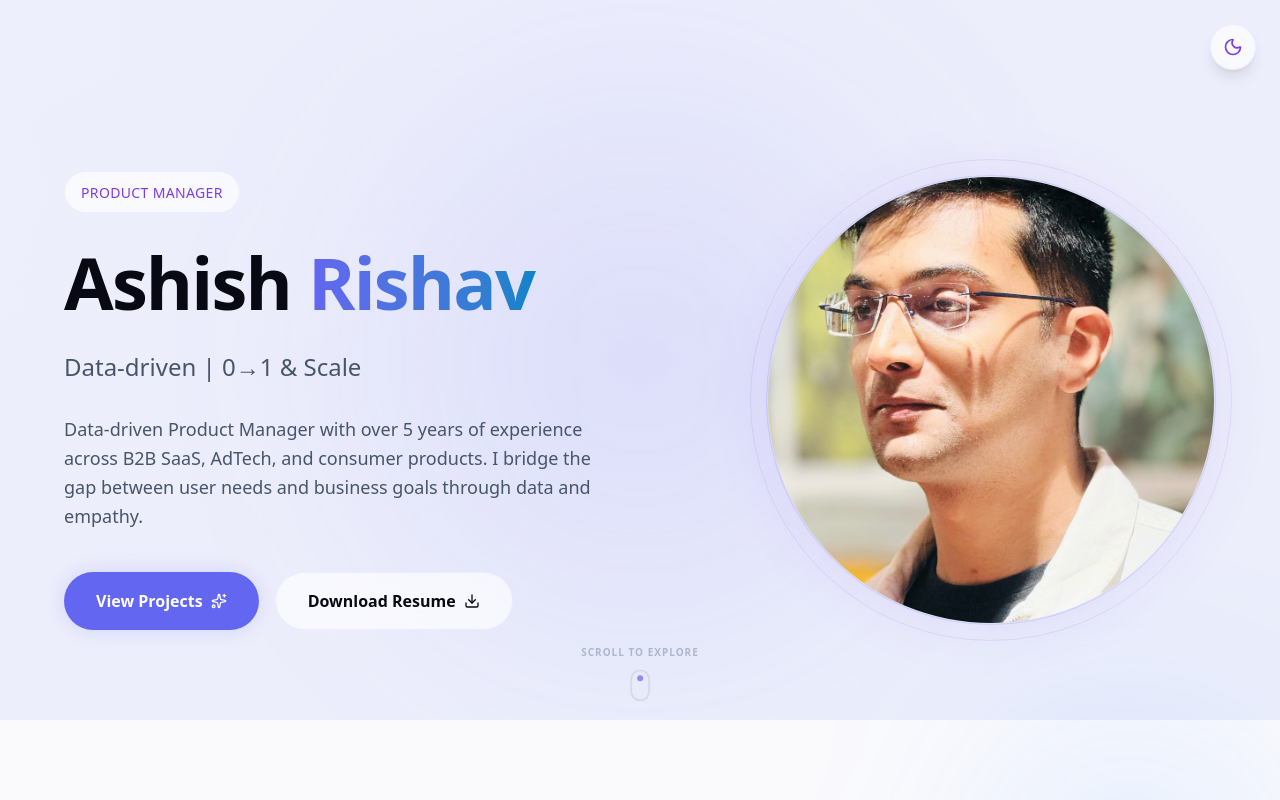
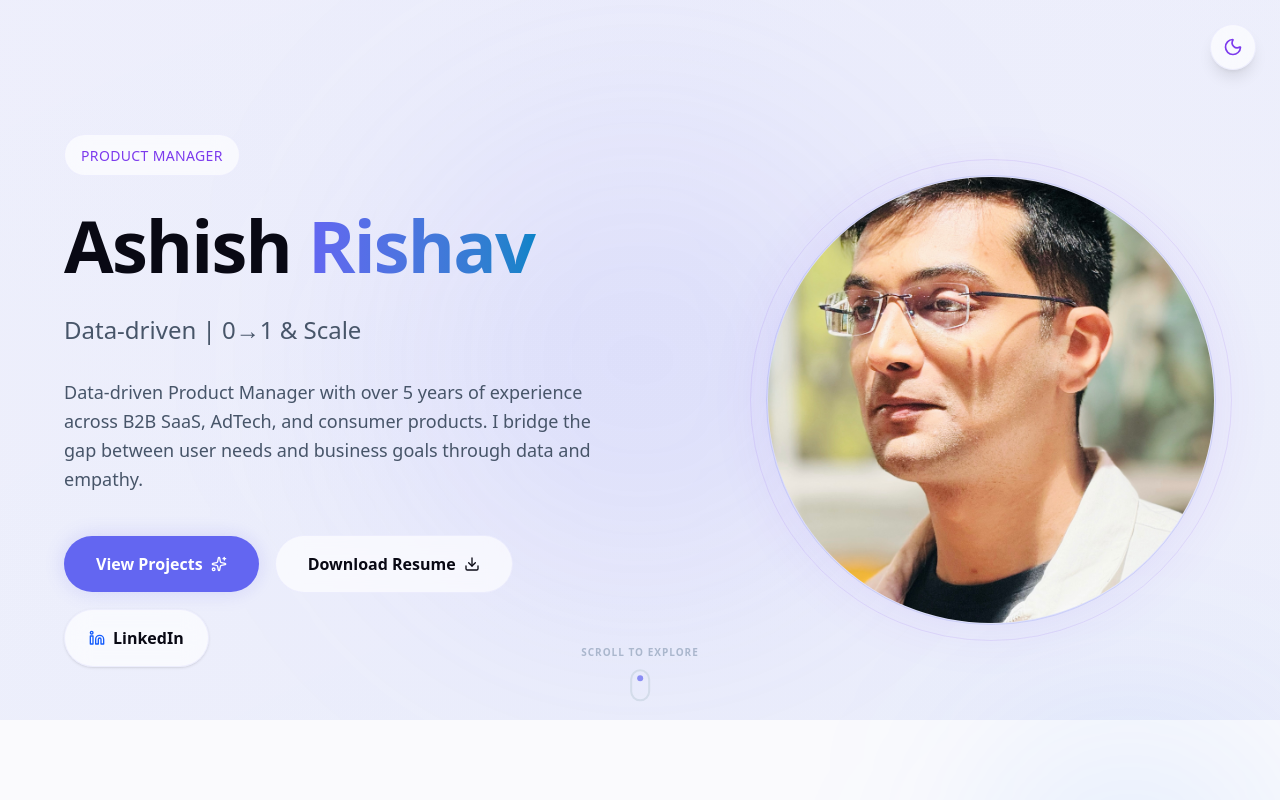
Before and after one commit to akrishav/portfolio1, a Next.js app: page / in a window 1280 px wide. Shown: the top 800 px of the page. Built offline with nearby package versions, Linux system fonts and the light colour scheme.

Commit message:
feat: add LinkedIn button and update resume Google Doc URL in Hero section

```diff
--- a/src/components/Hero.tsx
+++ b/src/components/Hero.tsx
@@ -1,7 +1,7 @@
 "use client";
 
 import { motion } from "framer-motion";
-import { ArrowRight, Download, Sparkles } from "lucide-react";
+import { ArrowRight, Download, Sparkles, Linkedin } from "lucide-react";
 import Image from "next/image";
 
 export default function Hero() {
@@ -43,7 +43,7 @@ export default function Hero() {
                         I bridge the gap between user needs and business goals through data and empathy.
                     </p>
 
-                    <div className="flex flex-col sm:flex-row gap-4 justify-center lg:justify-start">
+                    <div className="flex flex-col sm:flex-row flex-wrap gap-4 justify-center lg:justify-start items-center">
                         <a
                             href="#case-studies"
                             className="px-8 py-4 bg-primary hover:bg-primary/90 text-white rounded-full font-semibold transition-all shadow-[0_0_20px_rgba(99,102,241,0.2)] hover:shadow-[0_0_30px_rgba(99,102,241,0.4)] flex items-center justify-center gap-2"
@@ -52,13 +52,22 @@ export default function Hero() {
                             <Sparkles className="w-4 h-4" />
                         </a>
                         <a
-                            href="https://drive.google.com/file/d/1rBtAu6a3M6rS74d1fahEd-4ZPkZr_Ey2/view?usp=sharing"
+                            href="https://docs.google.com/document/d/1TD8Hq-WMquVzVhHwyWAJBMHvmLSp-6Ii/edit?usp=sharing&ouid=116875663750287535680&rtpof=true&sd=true"
                             target="_blank"
                             rel="noopener noreferrer"
                             className="px-8 py-4 border border-glass-border bg-glass-bg hover:bg-slate-100/50 hover:text-primary dark:hover:text-white dark:hover:bg-white/5 text-foreground rounded-full font-semibold transition-all backdrop-blur-md flex items-center justify-center gap-2"
                         >
                             Download Resume
                             <Download className="w-4 h-4" />
+                        </a>
+                        <a
+                            href="https://www.linkedin.com/in/akrishav/"
+                            target="_blank"
+                            rel="noopener noreferrer"
+                            className="px-6 py-4 border border-glass-border bg-glass-bg hover:bg-slate-100/50 hover:text-primary dark:hover:text-white dark:hover:bg-white/5 text-foreground rounded-full font-semibold transition-all backdrop-blur-md flex items-center justify-center gap-2 shadow-sm"
+                        >
+                            <Linkedin className="w-4 h-4 text-blue-600 dark:text-blue-400" />
+                            LinkedIn
                         </a>
                     </div>
                 </motion.div>
```
